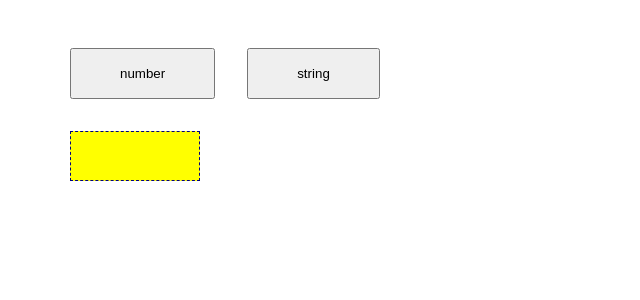
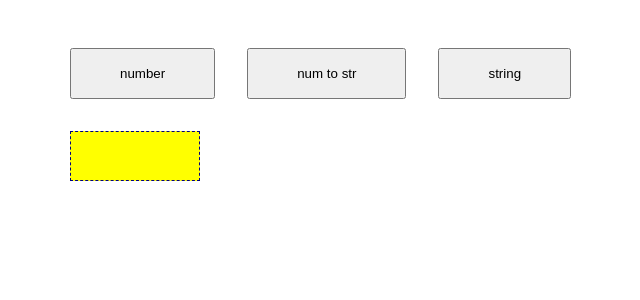
Before and after one commit to wmhsai/type-test-project, a React (Create React App) app: page /Union in a window 1280 px wide. Shown: the top 300 px of the page, without its empty margins (26-666 px from the left). Built offline with nearby package versions, Linux system fonts and the light colour scheme.

Commit message:
write literal with union & enum

```diff
--- a/src/pages/Union.tsx
+++ b/src/pages/Union.tsx
@@ -2,10 +2,26 @@ import { useState } from "react";
 
 const Union = () => {
   const [data, setData] = useState<string | number>();
-  function calender(num1: number | string, num2: number | string) {
+
+  enum Types {
+    IS_NUMBER = "is_num",
+    IS_STRING = "is_str",
+  }
+  //third param is literal and change if whit this
+  //i write this with literal && union && enum
+  function calender(
+    num1: number | string,
+    num2: number | string,
+    type: Types.IS_NUMBER | Types.IS_STRING
+  ) {
     let res;
-    if (typeof num1 === "number" && typeof num2 === "number") {
-      res = num1 + num2;
+    // if (typeof num1 === "number" && typeof num2 === "number") {
+    //   res = num1 + num2;
+    // } else {
+    //   res = num1.toString() + num2.toString();
+    // }
+    if (type === Types.IS_NUMBER) {
+      res = +num1 + +num2;
     } else {
       res = num1.toString() + num2.toString();
     }
@@ -14,10 +30,19 @@ const Union = () => {
 
   return (
     <div>
-      <button onClick={() => calender(12, 4)} className="btn">
+      <button onClick={() => calender(12, 4, Types.IS_NUMBER)} className="btn">
         number
       </button>
-      <button onClick={() => calender("12", "4")} className="btn">
+      <button
+        onClick={() => calender("12", "4", Types.IS_NUMBER)}
+        className="btn"
+      >
+        num to str
+      </button>
+      <button
+        onClick={() => calender("mahsa", "M", Types.IS_STRING)}
+        className="btn"
+      >
         string
       </button>
       <div className="data">{data}</div>
```
